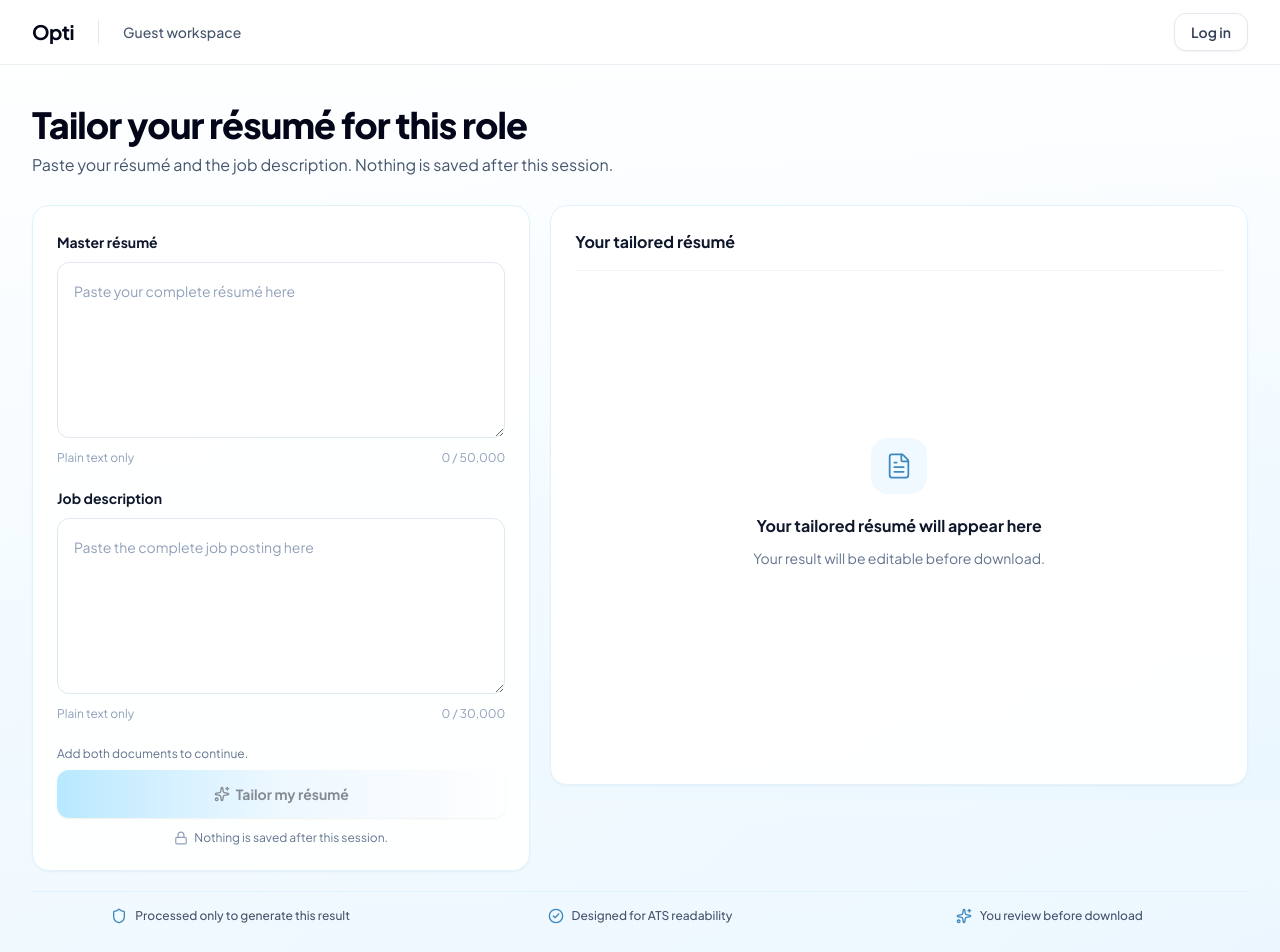
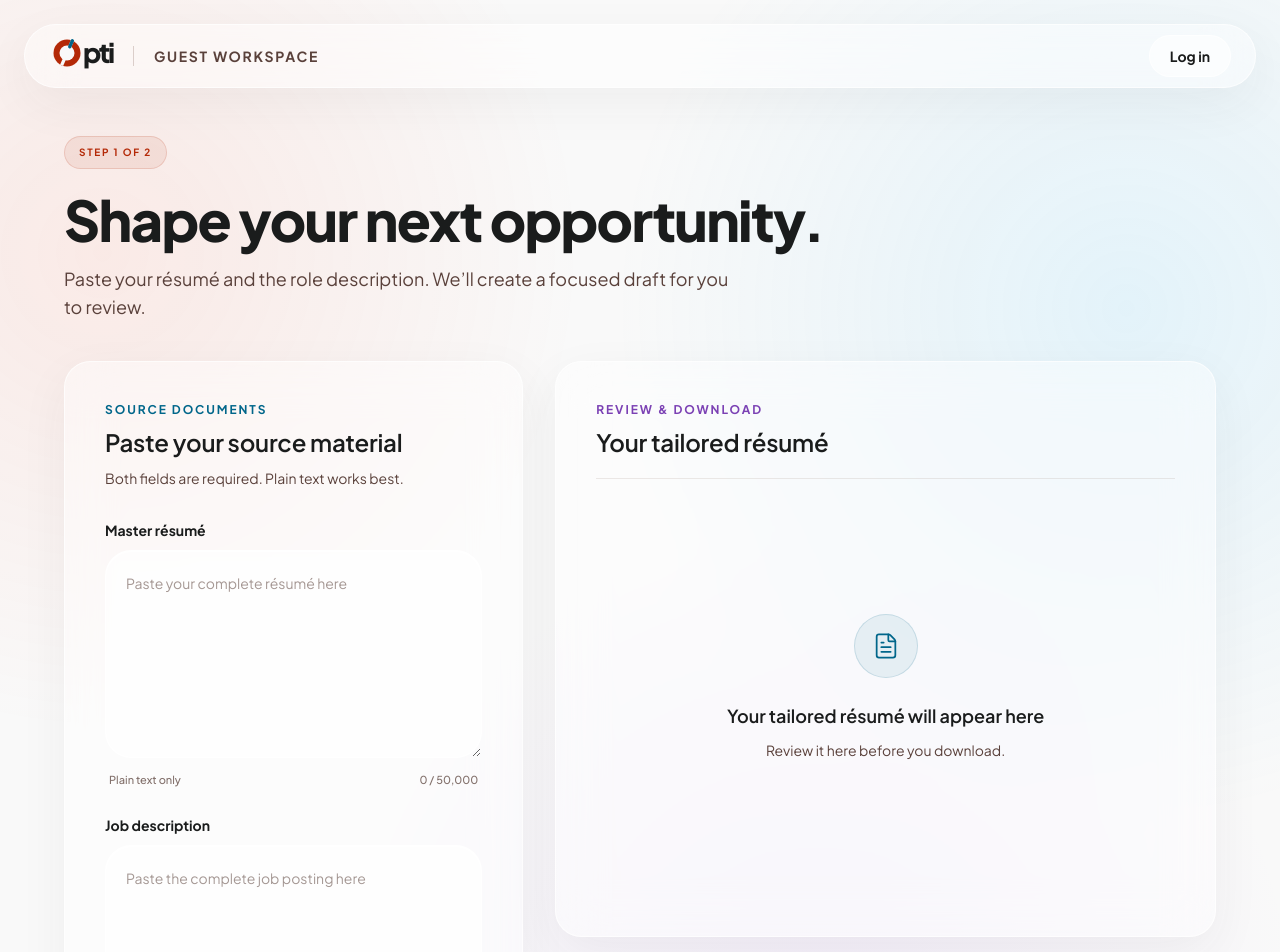
Before and after one commit to Richmano-stack/opti, a Next.js app: page /try in a window 1280 px wide. Shown: the top 952 px of the page. Built offline with nearby package versions, Linux system fonts and the light colour scheme; what @react-pdf/renderer would draw is missing.

Commit message:
feat: redesign guest tailoring workspace

```diff
--- a/src/components/guest/guest-resume-preview.tsx
+++ b/src/components/guest/guest-resume-preview.tsx
@@ -12,7 +12,7 @@ export function GuestResumePreview({ resume }: { resume: OptimizedResume }) {
     .join(" · ");
 
   return (
-    <article className="mx-auto w-full max-w-[760px] bg-white px-6 py-8 text-slate-900 shadow-sm sm:px-10 sm:py-12">
+    <article className="mx-auto w-full max-w-[760px] rounded-2xl border border-horizon-outline/10 bg-white px-6 py-8 text-horizon-ink shadow-[0_12px_40px_rgb(47_49_49/0.06)] sm:px-10 sm:py-12">
       <header className="border-b border-slate-200 pb-5 text-center">
         <h2 className="text-2xl font-bold tracking-tight sm:text-3xl">
           {resume.contact.name}
@@ -21,21 +21,21 @@ export function GuestResumePreview({ resume }: { resume: OptimizedResume }) {
       </header>
 
       <section className="mt-6" aria-labelledby="preview-summary">
-        <h3 id="preview-summary" className="text-xs font-bold uppercase tracking-[0.16em] text-brand-ink">
+        <h3 id="preview-summary" className="text-xs font-bold uppercase tracking-[0.16em] text-horizon-primary">
           Professional summary
         </h3>
         <p className="mt-2 text-sm leading-6 text-slate-700">{resume.summary}</p>
       </section>
 
       <section className="mt-6" aria-labelledby="preview-skills">
-        <h3 id="preview-skills" className="text-xs font-bold uppercase tracking-[0.16em] text-brand-ink">
+        <h3 id="preview-skills" className="text-xs font-bold uppercase tracking-[0.16em] text-horizon-primary">
           Skills
         </h3>
         <p className="mt-2 text-sm leading-6 text-slate-700">{resume.skills.join(" · ")}</p>
       </section>
 
       <section className="mt-6" aria-labelledby="preview-experience">
-        <h3 id="preview-experience" className="text-xs font-bold uppercase tracking-[0.16em] text-brand-ink">
+        <h3 id="preview-experience" className="text-xs font-bold uppercase tracking-[0.16em] text-horizon-primary">
           Experience
         </h3>
         <div className="mt-3 space-y-5">
@@ -55,7 +55,7 @@ export function GuestResumePreview({ resume }: { resume: OptimizedResume }) {
       </section>
 
       <section className="mt-6" aria-labelledby="preview-education">
-        <h3 id="preview-education" className="text-xs font-bold uppercase tracking-[0.16em] text-brand-ink">
+        <h3 id="preview-education" className="text-xs font-bold uppercase tracking-[0.16em] text-horizon-primary">
           Education
         </h3>
         <div className="mt-3 space-y-3">
--- a/src/components/guest/guest-tailoring-workspace.tsx
+++ b/src/components/guest/guest-tailoring-workspace.tsx
@@ -1,7 +1,7 @@
 "use client";
 
 import { useActionState, useEffect, useRef, useState } from "react";
-import { LoaderCircle, Lock, Sparkles } from "lucide-react";
+import { ArrowRight, LoaderCircle, Lock, Sparkles } from "lucide-react";
 
 import {
   submitGuestResume,
@@ -24,6 +24,7 @@ export function GuestTailoringWorkspace() {
   const [jobDescription, setJobDescription] = useState("");
   const resultHeading = useRef<HTMLHeadingElement>(null);
   const isReady = Boolean(resume.trim() && jobDescription.trim());
+  const hasResult = state.status === "success";
 
   useEffect(() => {
     if (state.status === "success") resultHeading.current?.focus();
@@ -33,23 +34,35 @@ export function GuestTailoringWorkspace() {
   }, [state]);
 
   return (
-    <div className="min-h-screen bg-gradient-to-b from-white via-sky-50/45 to-sky-100/45 text-slate-900 antialiased selection:bg-sky-100 selection:text-slate-900">
+    <div className="horizon-page relative min-h-screen overflow-hidden text-horizon-ink antialiased selection:bg-horizon-inverse-primary selection:text-horizon-ink">
+      <div aria-hidden className="horizon-aurora fixed">
+        <span className="horizon-orb horizon-orb-primary" />
+        <span className="horizon-orb horizon-orb-secondary" />
+        <span className="horizon-orb horizon-orb-tertiary" />
+      </div>
       <GuestWorkspaceHeader />
 
-      <main className="mx-auto max-w-7xl px-4 py-8 sm:px-6 sm:py-10 lg:px-8">
-        <div className="mb-7 max-w-3xl">
-          <h1 className="text-3xl font-extrabold tracking-tight text-slate-950 sm:text-4xl">
-            Tailor your résumé for this role
+      <main className="relative mx-auto max-w-[1728px] px-6 pb-12 pt-8 sm:px-8 sm:pt-12 lg:px-16 lg:pb-16">
+        <div className="mb-8 max-w-3xl lg:mb-10">
+          <span className="horizon-eyebrow">{hasResult ? "Step 2 of 2" : "Step 1 of 2"}</span>
+          <h1 className="mt-5 text-[2.5rem] font-extrabold leading-[1.08] tracking-[-0.03em] text-horizon-ink sm:text-5xl lg:text-[3.5rem]">
+            {hasResult ? "Your tailored résumé is ready." : "Shape your next opportunity."}
           </h1>
-          <p className="mt-2 text-sm leading-6 text-slate-600 sm:text-base">
-            Paste your résumé and the job description. Nothing is saved after this session.
+          <p className="mt-4 max-w-2xl text-base leading-7 text-horizon-muted sm:text-lg">
+            {hasResult
+              ? "Review every detail before downloading your PDF."
+              : "Paste your résumé and the role description. We’ll create a focused draft for you to review."}
           </p>
         </div>
 
-        <div className="grid items-start gap-5 lg:grid-cols-[minmax(0,5fr)_minmax(0,7fr)]">
-          <section aria-labelledby="guest-source-heading" className="rounded-xl border border-sky-100 bg-white/95 p-5 shadow-xs sm:p-6">
-            <h2 id="guest-source-heading" className="sr-only">Source documents</h2>
-            <form action={formAction} className="space-y-5">
+        <div className="grid items-start gap-6 xl:grid-cols-[minmax(20rem,0.82fr)_minmax(0,1.18fr)] xl:gap-8">
+          <section aria-labelledby="guest-source-heading" className="horizon-glass rounded-3xl p-5 sm:p-8 lg:p-10">
+            <div className="mb-7">
+              <p className="text-xs font-bold uppercase tracking-[0.16em] text-horizon-secondary">Source documents</p>
+              <h2 id="guest-source-heading" className="mt-2 text-2xl font-semibold tracking-[-0.01em] text-horizon-ink">Paste your source material</h2>
+              <p className="mt-2 text-sm leading-6 text-horizon-muted">Both fields are required. Plain text works best.</p>
+            </div>
+            <form action={formAction} className="space-y-6">
               <GuestTextAreaField
                 id="guest-resume"
                 name="resume"
@@ -73,7 +86,7 @@ export function GuestTailoringWorkspace() {
               />
 
               {state.status === "error" ? (
-                <p role="alert" className="rounded-lg border border-red-100 bg-red-50 p-3 text-sm font-medium text-red-700">
+                <p role="alert" className="rounded-2xl border border-red-200 bg-red-50/80 p-4 text-sm font-medium text-red-800">
                   {state.error.message}
                 </p>
               ) : null}
@@ -89,13 +102,13 @@ export function GuestTailoringWorkspace() {
               {state.status !== "missing_contact_info" ? (
                 <div className="pt-1">
                   {!isReady && !isPending ? (
-                    <p className="mb-2 text-xs text-slate-500">Add both documents to continue.</p>
+                    <p className="mb-3 text-xs font-medium text-horizon-muted">Add both documents to continue.</p>
                   ) : null}
                   <Button
                     type="submit"
                     size="lg"
                     disabled={isPending || !isReady}
-                    className="h-12 w-full border-0 bg-gradient-to-r from-sky-300 via-sky-100 to-white text-sm font-bold text-slate-900 shadow-sm transition-[filter,transform] hover:from-sky-200 hover:via-sky-50 hover:to-white hover:brightness-[1.02] focus-visible:ring-sky-300 disabled:cursor-not-allowed disabled:opacity-50"
+                    className="h-13 w-full rounded-full border-0 bg-horizon-primary px-6 text-sm font-bold text-white shadow-sm transition-all hover:-translate-y-0.5 hover:bg-[#8b1a00] focus-visible:ring-horizon-primary active:scale-[0.98] disabled:cursor-not-allowed disabled:opacity-45"
                   >
                     {isPending ? (
                       <>
@@ -106,11 +119,12 @@ export function GuestTailoringWorkspace() {
                       <>
                         <Sparkles aria-hidden className="size-4" />
                         Tailor my résumé
+                        <ArrowRight aria-hidden className="ml-1 size-4" />
                       </>
                     )}
                   </Button>
-                  <p className="mt-3 flex items-center justify-center gap-1.5 text-xs text-slate-500">
-                    <Lock aria-hidden className="size-3.5 text-slate-400" />
+                  <p className="mt-4 flex items-center justify-center gap-1.5 text-xs text-horizon-muted">
+                    <Lock aria-hidden className="size-3.5 text-horizon-secondary" />
                     Nothing is saved after this session.
                   </p>
                 </div>
--- a/src/components/guest/guest-workspace-ui.tsx
+++ b/src/components/guest/guest-workspace-ui.tsx
@@ -1,31 +1,32 @@
 import Link from "next/link";
 import type { ReactNode, RefObject } from "react";
-import { CheckCircle2, FileText, LoaderCircle, Shield, Sparkles } from "lucide-react";
+import { CheckCircle2, Eye, FileText, LoaderCircle, LockKeyhole, Shield } from "lucide-react";
 
 import type { GuestGenerationState } from "@/app/actions/generate-resume";
+import { BrandMark } from "@/components/landing/brand-mark";
 import { TailoredResumeResult } from "@/components/pdf";
 
 export function GuestWorkspaceHeader() {
   return (
-    <header className="sticky top-0 z-20 border-b border-slate-200/70 bg-white/90 backdrop-blur-md">
+    <header className="sticky top-0 z-20 px-4 pt-4 sm:px-6 sm:pt-6">
       <nav
         aria-label="Primary navigation"
-        className="mx-auto flex h-16 max-w-7xl items-center justify-between px-4 sm:px-6 lg:px-8"
+        className="horizon-glass mx-auto flex h-16 max-w-[1600px] items-center justify-between rounded-full px-4 sm:px-6"
       >
-        <div className="flex items-center gap-4 sm:gap-6">
+        <div className="flex min-w-0 items-center gap-3 sm:gap-5">
           <Link
             href="/"
             aria-label="Opti home"
-            className="rounded-md text-xl font-bold tracking-tight text-slate-950 focus-visible:outline-none focus-visible:ring-2 focus-visible:ring-brand-ink focus-visible:ring-offset-4"
+            className="rounded-full focus-visible:outline-none focus-visible:ring-2 focus-visible:ring-horizon-secondary focus-visible:ring-offset-4"
           >
-            Opti
+            <BrandMark className="scale-90 sm:scale-100" />
           </Link>
-          <span aria-hidden className="h-6 w-px bg-slate-200" />
-          <span className="text-sm font-medium text-slate-600">Guest workspace</span>
+          <span aria-hidden className="h-5 w-px bg-horizon-outline/30" />
+          <span className="truncate text-xs font-bold uppercase tracking-[0.12em] text-horizon-muted sm:text-sm">Guest workspace</span>
         </div>
         <Link
           href="/login"
-          className="rounded-lg border border-slate-200 bg-white px-4 py-2 text-sm font-semibold text-slate-700 shadow-xs transition-colors hover:bg-slate-50 focus-visible:outline-none focus-visible:ring-2 focus-visible:ring-brand-ink focus-visible:ring-offset-2"
+          className="horizon-button-ghost px-5 py-2.5 text-sm"
         >
           Log in
         </Link>
@@ -56,8 +57,8 @@ export function GuestTextAreaField({
   const descriptionId = `${id}-description`;
 
   return (
-    <div>
-      <label htmlFor={id} className="text-sm font-bold text-slate-900">
+    <div className="group">
+      <label htmlFor={id} className="text-sm font-bold text-horizon-ink">
         {label}
       </label>
       <textarea
@@ -70,11 +71,11 @@ export function GuestTextAreaField({
         disabled={disabled}
         placeholder={placeholder}
         aria-describedby={descriptionId}
-        className="mt-2 min-h-44 w-full resize-y rounded-lg border border-slate-200 bg-white p-4 text-sm leading-6 text-slate-800 outline-none transition-colors placeholder:text-slate-400 focus:border-sky-300 focus:ring-2 focus:ring-sky-100 disabled:cursor-not-allowed disabled:bg-slate-50 disabled:text-slate-500"
+        className="mt-2 min-h-48 w-full resize-y rounded-3xl border border-white/80 bg-white/55 p-5 text-sm leading-6 text-horizon-ink shadow-[inset_0_1px_0_rgb(255_255_255/0.8)] outline-none backdrop-blur-sm transition-[border-color,background-color,box-shadow] placeholder:text-horizon-muted/55 focus:border-horizon-secondary/45 focus:bg-white/75 focus:ring-4 focus:ring-horizon-secondary/10 disabled:cursor-not-allowed disabled:bg-white/30 disabled:text-horizon-muted sm:min-h-52"
       />
       <div
         id={descriptionId}
-        className="mt-1.5 flex items-center justify-between text-xs text-slate-400"
+        className="mt-2 flex items-center justify-between px-1 text-[11px] font-medium text-horizon-muted/75"
       >
         <span>Plain text only</span>
         <span>{value.length.toLocaleString()} / {maxChars.toLocaleString()}</span>
@@ -96,35 +97,41 @@ export function GuestResultPanel({
 
   if (isPending) {
     content = (
-      <div role="status" className="flex flex-1 flex-col justify-center px-4 sm:px-10">
+      <div role="status" className="flex flex-1 flex-col justify-center px-4 py-16 sm:px-10">
         <div className="mx-auto w-full max-w-md" aria-label="Generating tailored résumé">
-          <LoaderCircle aria-hidden className="mx-auto size-7 animate-spin text-brand-ink motion-reduce:animate-none" />
-          <p className="mt-4 text-center text-sm font-semibold text-slate-800">Tailoring your résumé...</p>
-          <p className="mt-1 text-center text-xs text-slate-500">This can take a moment.</p>
+          <span className="mx-auto flex size-14 items-center justify-center rounded-full bg-horizon-primary/10 text-horizon-primary">
+            <LoaderCircle aria-hidden className="size-6 animate-spin motion-reduce:animate-none" />
+          </span>
+          <p className="mt-5 text-center text-sm font-semibold text-horizon-ink">Tailoring your résumé...</p>
+          <p className="mt-1 text-center text-xs text-horizon-muted">This can take a moment.</p>
           <div aria-hidden className="mt-8 space-y-3 motion-safe:animate-pulse">
-            <div className="h-3 w-2/5 rounded bg-sky-100" />
-            <div className="h-2.5 w-full rounded bg-slate-100" />
-            <div className="h-2.5 w-11/12 rounded bg-slate-100" />
-            <div className="h-2.5 w-4/5 rounded bg-slate-100" />
+            <div className="h-3 w-2/5 rounded-full bg-horizon-secondary/15" />
+            <div className="h-2.5 w-full rounded-full bg-horizon-outline/10" />
+            <div className="h-2.5 w-11/12 rounded-full bg-horizon-outline/10" />
+            <div className="h-2.5 w-4/5 rounded-full bg-horizon-outline/10" />
           </div>
         </div>
       </div>
     );
   } else if (state.status === "success") {
     content = (
-      <div className="flex-1 overflow-auto">
+      <div className="flex-1 overflow-auto pt-5">
+        <div className="mb-5 flex items-center gap-2 text-xs font-bold uppercase tracking-[0.14em] text-horizon-secondary">
+          <CheckCircle2 aria-hidden className="size-4" />
+          Ready to review
+        </div>
         <TailoredResumeResult resume={state.data} />
       </div>
     );
   } else {
     content = (
-      <div className="flex flex-1 flex-col items-center justify-center px-6 pb-16 pt-10 text-center">
-        <span className="flex size-14 items-center justify-center rounded-xl bg-sky-50 text-brand-ink">
+      <div className="flex flex-1 flex-col items-center justify-center px-6 py-16 text-center">
+        <span className="flex size-16 items-center justify-center rounded-full border border-horizon-secondary/15 bg-horizon-secondary/8 text-horizon-secondary">
           <FileText aria-hidden className="size-7 stroke-[1.5]" />
         </span>
-        <h3 className="mt-5 text-base font-bold text-slate-900">Your tailored résumé will appear here</h3>
-        <p className="mt-2 max-w-sm text-sm leading-6 text-slate-500">
-          Your result will be editable before download.
+        <h3 className="mt-6 text-lg font-semibold text-horizon-ink">Your tailored résumé will appear here</h3>
+        <p className="mt-2 max-w-sm text-sm leading-6 text-horizon-muted">
+          Review it here before you download.
         </p>
       </div>
     );
@@ -135,12 +142,14 @@ export function GuestResultPanel({
       aria-labelledby="guest-result-heading"
       aria-live="polite"
       aria-busy={isPending}
-      className="flex min-h-[580px] flex-col rounded-xl border border-sky-100 bg-white/95 p-5 shadow-xs sm:p-6 lg:sticky lg:top-24"
+      className="horizon-glass flex min-h-[36rem] flex-col rounded-3xl p-5 sm:p-8 lg:p-10 xl:sticky xl:top-28"
     >
-      <div className="border-b border-slate-100 pb-4">
-        <h2 id="guest-result-heading" ref={headingRef} tabIndex={-1} className="text-base font-bold text-slate-900 outline-none">
+      <div className="border-b border-horizon-outline/15 pb-5">
+        <p className="text-xs font-bold uppercase tracking-[0.16em] text-horizon-tertiary">Review &amp; download</p>
+        <h2 id="guest-result-heading" ref={headingRef} tabIndex={-1} className="mt-2 text-2xl font-semibold tracking-[-0.01em] text-horizon-ink outline-none focus-visible:ring-2 focus-visible:ring-horizon-secondary">
           Your tailored résumé
         </h2>
+        {state.status === "success" ? <p className="mt-2 text-sm text-horizon-muted">Review every detail before downloading your PDF.</p> : null}
       </div>
       {content}
     </section>
@@ -149,17 +158,17 @@ export function GuestResultPanel({
 
 const trustItems = [
   { icon: Shield, text: "Processed only to generate this result" },
-  { icon: CheckCircle2, text: "Designed for ATS readability" },
-  { icon: Sparkles, text: "You review before download" },
+  { icon: LockKeyhole, text: "Private by design" },
+  { icon: Eye, text: "You review before download" },
 ];
 
 export function GuestTrustRow() {
   return (
-    <aside aria-label="Guest workspace information" className="mt-5 border-t border-sky-100 py-4">
-      <div className="grid gap-3 text-xs font-medium text-slate-600 sm:grid-cols-3">
+    <aside aria-label="Guest workspace information" className="mt-6 rounded-3xl border border-white/60 bg-white/25 px-5 py-4 backdrop-blur-md sm:px-8">
+      <div className="grid gap-3 text-xs font-medium text-horizon-muted sm:grid-cols-3">
         {trustItems.map(({ icon: Icon, text }) => (
           <div key={text} className="flex items-center gap-2 sm:justify-center">
-            <Icon aria-hidden className="size-4 shrink-0 text-brand-ink" />
+            <Icon aria-hidden className="size-4 shrink-0 text-horizon-secondary" />
             <span>{text}</span>
           </div>
         ))}
--- a/src/components/pdf/tailored-resume-result.tsx
+++ b/src/components/pdf/tailored-resume-result.tsx
@@ -27,15 +27,15 @@ export function TailoredResumeResult({ resume }: { resume: OptimizedResume }) {
 
   return (
     <div className="space-y-4">
-      <div className="flex flex-col gap-3 rounded-xl border border-brand-border bg-brand-soft/45 p-4 sm:flex-row sm:items-center sm:justify-between">
-        <p className="text-xs leading-relaxed text-slate-600">
+      <div className="flex flex-col gap-4 rounded-2xl border border-horizon-secondary/15 bg-horizon-secondary/7 p-4 sm:flex-row sm:items-center sm:justify-between">
+        <p className="text-xs leading-relaxed text-horizon-muted">
           Your PDF is generated in this browser and is not saved by Opti.
         </p>
         <Button
           type="button"
           onClick={handleDownload}
           disabled={isDownloading}
-          className="h-9 shrink-0 rounded-lg px-4 text-xs font-semibold"
+          className="h-10 shrink-0 rounded-full bg-horizon-primary px-5 text-xs font-bold text-white hover:bg-[#8b1a00] focus-visible:ring-horizon-primary"
         >
           {isDownloading ? (
             <>
@@ -51,7 +51,7 @@ export function TailoredResumeResult({ resume }: { resume: OptimizedResume }) {
       {downloadError ? (
         <p
           role="alert"
-          className="rounded-lg border border-red-100 bg-red-50 p-3 text-xs font-medium text-red-600"
+          className="rounded-2xl border border-red-200 bg-red-50/80 p-4 text-xs font-medium text-red-800"
         >
           {downloadError}
         </p>
```
Also changed, not shown: 2 other files (tests, documents, lock files or other folders).
